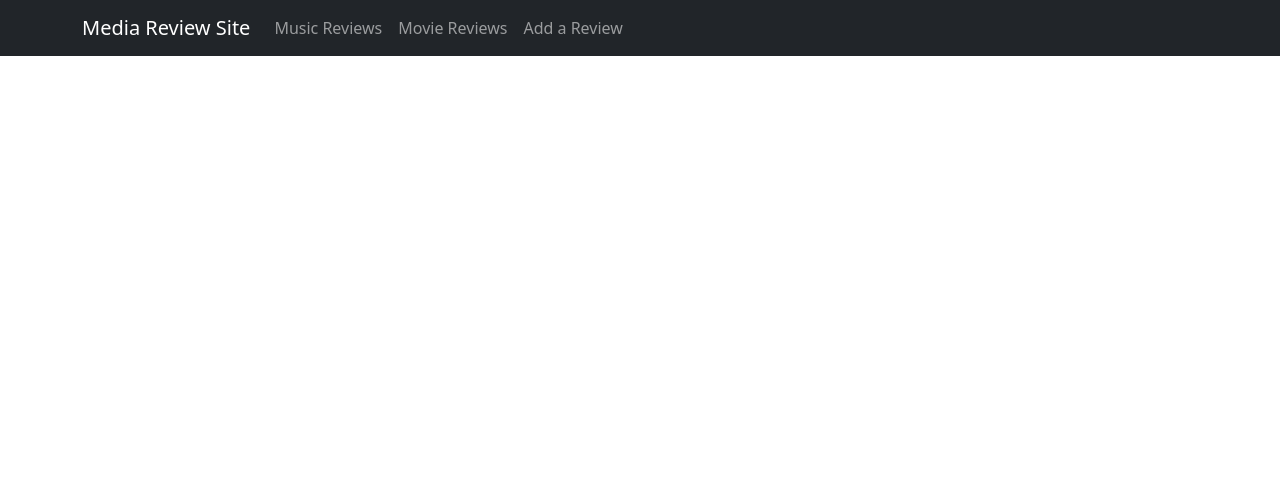
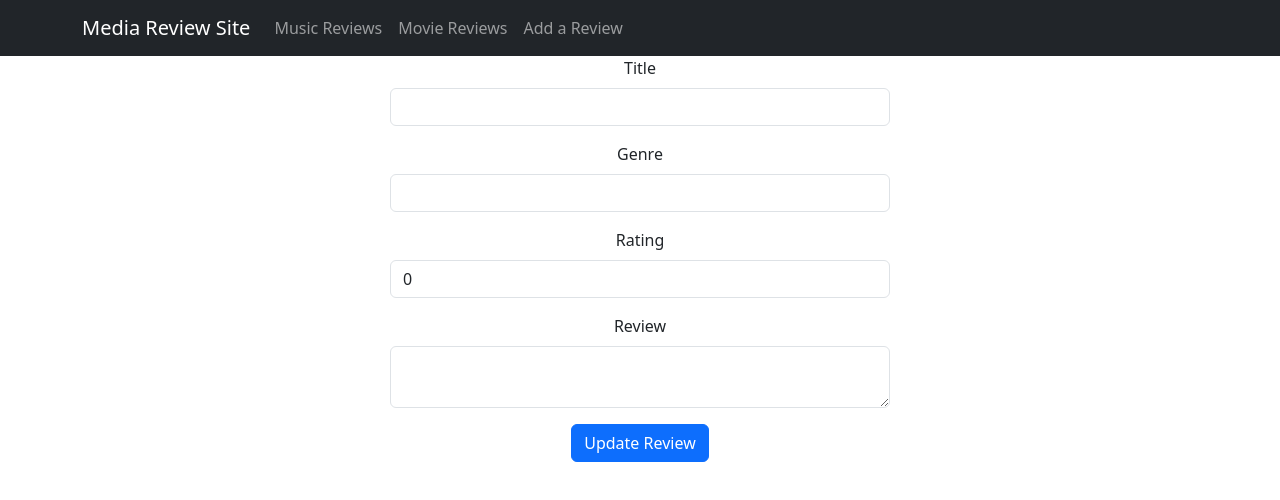
Before and after one commit to SwiftCham/2023DataRepresentation_Project, a React (Create React App) app in the folder media_review_site/: page /edit-review/1/1 in a window 1280 px wide. Shown: the top 500 px of the page. Built offline with nearby package versions, Linux system fonts and the light colour scheme; no server answers.

Commit message:
Added Working edit review button and form

```diff
--- a/media_review_site/src/App.css
+++ b/media_review_site/src/App.css
@@ -36,3 +36,8 @@
     transform: rotate(360deg);
   }
 }
+
+.form-input-group {
+  max-width: 500px;
+  margin: auto;
+}
--- a/media_review_site/src/App.js
+++ b/media_review_site/src/App.js
@@ -14,6 +14,7 @@ import { BrowserRouter, Routes, Route, Link } from 'react-router-dom';
 import ViewMovieReviews from './components/view-movie-reviews';
 import ViewMusicReviews from './components/view-music-reviews';
 import AddReviews from './components/add-review';
+import EditReview from './components/edit-review';
 
 
 function App() {
@@ -36,6 +37,7 @@ function App() {
             <Route path="/view-movie-reviews" element={<ViewMovieReviews />} />
             <Route path="/view-music-reviews" element={<ViewMusicReviews />} />
             <Route path="/add-review" element={<AddReviews />} />
+            <Route path="/edit-review/:type/:id" element={<EditReview />} />
           </Routes>
         </div>
       </>
--- a/media_review_site/src/components/add-review.js
+++ b/media_review_site/src/components/add-review.js
@@ -110,7 +110,7 @@ const AddReviews = () => {
         const renderMusicForm = (e) => {
             return (
                 <div>
-                    <Form onSubmit={handleSubmit}>
+                    <Form onSubmit={handleSubmit} className="form-input-group">
                         <Form.Group controlId="musicForm">
                             <Form.Label>Music Title</Form.Label>
                             <Form.Control type="text" placeholder="Enter music title" onChange={(e) => setTitle(e.target.value)} />
--- /dev/null
+++ b/media_review_site/src/components/edit-review.js
@@ -0,0 +1,100 @@
+import React, { useState, useEffect } from 'react';
+import axios from 'axios';
+import { useParams, useNavigate } from 'react-router-dom';
+import { Form, Button } from 'react-bootstrap';
+
+const EditReview = () => {
+    const [review, setReview] = useState({ title: '', genre: '', rating: 0, review: '', artist: '', albumCover: '', soundcloud: '', trailer: '' });
+    const [loading, setLoading] = useState(true); // Add a loading state
+    const { type, id } = useParams(); // This will get the type and ID from the URL
+    const navigate = useNavigate();
+
+
+
+    useEffect(() => {
+        const apiEndpoint = type === 'movie' ? `http://localhost:4000/api/getMovieReview/${id}` : `http://localhost:4000/api/getMusicReview/${id}`;
+        axios.get(apiEndpoint)
+            .then(res => {
+                setReview(res.data); // Set the review data from the API response
+                setLoading(false); // Set loading to false when data is obtained
+            })
+            .catch(err => {
+                console.error(err);
+                setLoading(false);
+            });
+
+    }, [type, id]);
+
+    //This will update the review state when the user types in the form
+    const handleChange = (e) => {
+        setReview({ ...review, [e.target.name]: e.target.value });
+    };
+
+    //submit the form
+    const handleSubmit = (e) => {
+        e.preventDefault();
+        const apiEndpoint = type === 'movie' ? `http://localhost:4000/api/updateMovieReview/${id}` : `http://localhost:4000/api/updateMusicReview/${id}`;
+        axios.put(apiEndpoint, review)
+            .then(() => {
+                navigate(`/${type}Reviews`); // Navigate back to the list of reviews after updating
+            })
+            .catch(err => console.error(err));
+    };
+
+    //form for editing reviews
+    return (
+        <div>
+
+            <Form onSubmit={handleSubmit} className="form-input-group">
+
+                <Form.Group className="mb-3">
+                    <Form.Label>Title</Form.Label>
+                    <Form.Control type="text" name="title" value={review.title} onChange={handleChange} placeholder={loading ? 'Loading...' : review.title} />
+                </Form.Group>
+
+
+                <Form.Group className="mb-3">
+                    <Form.Label>Genre</Form.Label>
+                    <Form.Control type="text" name="genre" value={review.genre} onChange={handleChange} placeholder={loading ? 'Loading...' : review.genre}/>
+                </Form.Group>
+
+                <Form.Group className="mb-3">
+                    <Form.Label>Rating</Form.Label>
+                    <Form.Control type="number" name="rating" value={review.rating} onChange={handleChange} placeholder={loading ? 'Loading...' : review.rating}/>
+                </Form.Group>
+
+                <Form.Group className="mb-3">
+                    <Form.Label>Review</Form.Label>
+                    <Form.Control as="textarea" name="review" value={review.review} onChange={handleChange} placeholder={loading ? 'Loading...' : review.review}/>
+                </Form.Group>
+                {type === 'music' && (
+                    <>
+                        <Form.Group className="mb-3">
+                            <Form.Label>Artist</Form.Label>
+                            <Form.Control type="text" name="artist" value={review.artist} onChange={handleChange} placeholder={loading ? 'Loading...' : review.artist}/>
+                        </Form.Group>
+
+                        <Form.Group className="mb-3">
+                            <Form.Label>Album Cover</Form.Label>
+                            <Form.Control type="text" name="albumCover" value={review.albumCover} onChange={handleChange} placeholder={loading ? 'Loading...' : review.albumCover}/>
+                        </Form.Group>
+
+                        <Form.Group className="mb-3">
+                            <Form.Label>Soundcloud</Form.Label>
+                            <Form.Control type="text" name="soundcloud" value={review.soundcloud} onChange={handleChange} placeholder={loading ? 'Loading...' : review.soundcloud}/>
+                        </Form.Group>
+                    </>
+                )}
+                {type === 'movie' && (
+                    <Form.Group className="mb-3">
+                        <Form.Label>Trailer</Form.Label>
+                        <Form.Control type="text" name="trailer" value={review.trailer} onChange={handleChange} placeholder={loading ? 'Loading...' : review.trailer}/>
+                    </Form.Group>
+                )}
+                <Button variant="primary" type="submit">Update Review</Button>
+            </Form>
+        </div>
+    );
+};
+
+export default EditReview;
--- a/media_review_site/src/components/view-movie-reviews.js
+++ b/media_review_site/src/components/view-movie-reviews.js
@@ -2,11 +2,14 @@
 import { useState, useEffect } from 'react';
 import axios from 'axios';
 import Card from 'react-bootstrap/Card';
+import { useNavigate } from 'react-router-dom';
+import EditReview from './edit-review';
 
 
 // Define the MvReviews component
 const ViewMovieReviews = () => {
 
+    const navigate = useNavigate();
     const [movieReviews, setMovieReviews] = useState([]); //state for movie reviews
     useEffect(() => {
         axios.get('http://localhost:4000/api/getMovieReviews')
@@ -55,6 +58,7 @@ const ViewMovieReviews = () => {
                                         }
                                     })()
                                 }
+                                 <button onClick={() => navigate(`/edit-review/movie/${review._id}`)}>Edit</button>
                             </Card.Body>
                         </Card>
                     </div>
--- a/media_review_site/src/components/view-music-reviews.js
+++ b/media_review_site/src/components/view-music-reviews.js
@@ -1,10 +1,11 @@
 import { useState, useEffect } from 'react';
 import axios from 'axios';
 import Card from 'react-bootstrap/Card';
-
+import { useNavigate } from 'react-router-dom';
 
 const ViewMusicReviews = () => {
 
+    const navigate = useNavigate();
     const [musicReviews, setMusicReviews] = useState([]); //state for music reviews
     useEffect(() => {
         axios.get('http://localhost:4000/api/getMusicReviews')
@@ -41,6 +42,7 @@ const ViewMusicReviews = () => {
                                     allow="autoplay"
                                     src={`https://w.soundcloud.com/player/?url=${review.soundcloud}&color=%23ff5500&auto_play=false&hide_related=false&show_comments=true&show_user=true&show_reposts=false&show_teaser=true`}>
                                 </iframe>
+                                <button onClick={() => navigate(`/edit-review/music/${review._id}`)}>Edit</button>
                             </Card.Body>
                         </Card>
                     </div>
```
Also changed, not shown: media_review_site/src/components/editReview.js (deleted), 1 other file (tests, documents, lock files or other folders).
